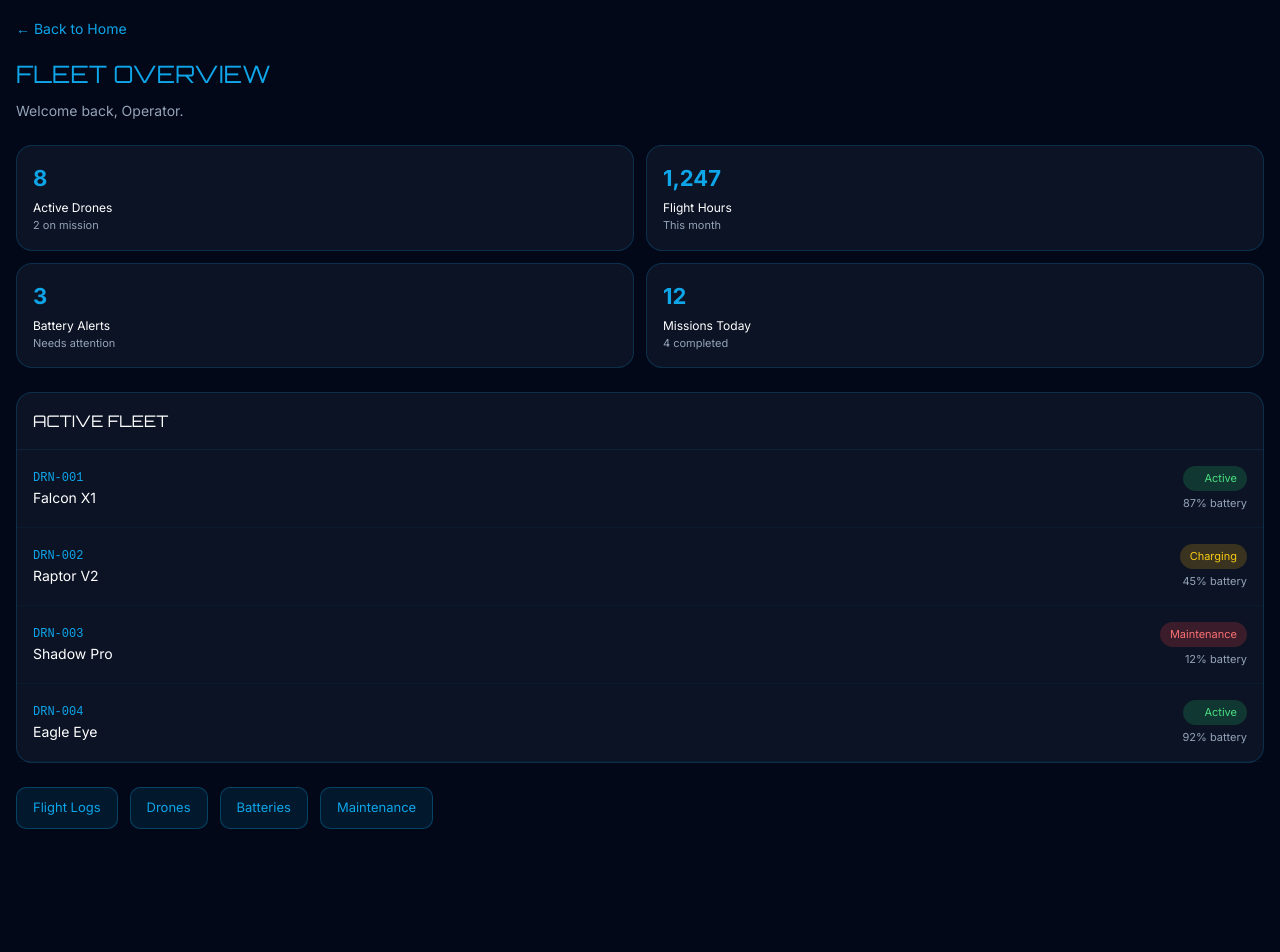
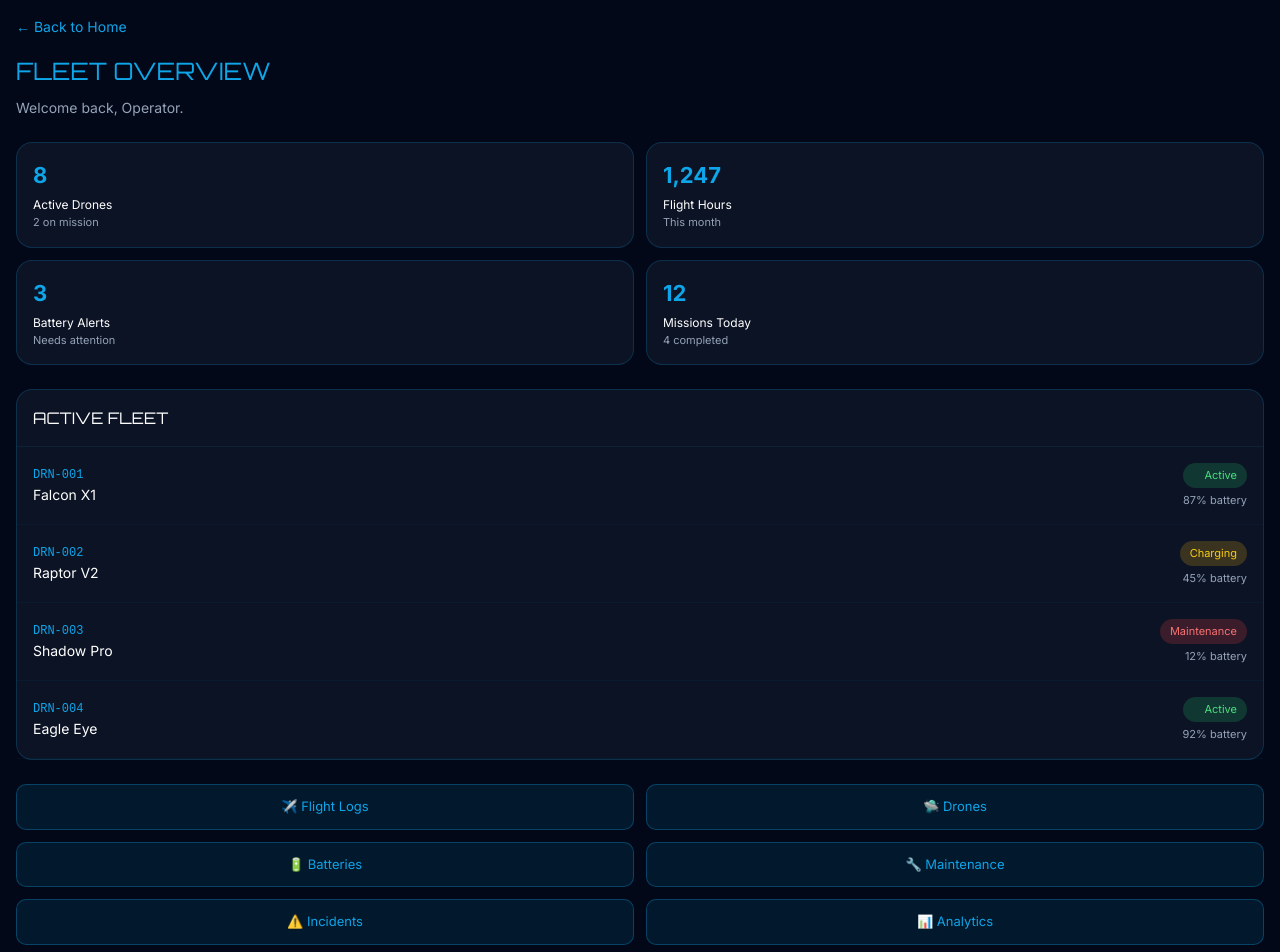
Before and after one commit to DRONE0PS/droneops-apps, a Next.js app: page /droneops-apps/dashboard in a window 1280 px wide. Shown: the top 952 px of the page. Before the commit the page ends 845 px from the top, so only its background shows below. Built offline with nearby package versions, Linux system fonts and the light colour scheme.

Commit message:
Add home button and nav

```diff
--- a/app/dashboard/page.js
+++ b/app/dashboard/page.js
@@ -1,5 +1,4 @@
 'use client'
-import Link from 'next/link'
 
 export default function Dashboard() {
   const metrics = [
@@ -18,9 +17,11 @@ export default function Dashboard() {
 
   return (
     <main style={{background:'#020817',minHeight:'100vh',color:'white',padding:'16px'}}>
-      <div style={{marginBottom:'16px'}}>
-        <a href='/droneops-apps/' style={{color:'#0ea5e9',fontSize:'14px',textDecoration:'none'}}>← Back to Home</a>
-      </div>
+
+      <a href="/droneops-apps/" style={{color:'#0ea5e9',fontSize:'14px',textDecoration:'none',display:'block',marginBottom:'16px'}}>
+        ← Back to Home
+      </a>
+
       <div style={{marginBottom:'24px'}}>
         <h1 style={{color:'#0ea5e9',fontSize:'24px',marginBottom:'8px'}}>FLEET OVERVIEW</h1>
         <p style={{color:'#94a3b8',fontSize:'14px'}}>Welcome back, Operator.</p>
@@ -61,18 +62,21 @@ export default function Dashboard() {
         ))}
       </div>
 
-      <div style={{display:'flex',gap:'12px',flexWrap:'wrap'}}>
+      <div style={{display:'grid',gridTemplateColumns:'1fr 1fr',gap:'12px'}}>
         {[
-          {label:'Flight Logs', href:'/dashboard/flights'},
-          {label:'Drones', href:'/dashboard/drones'},
-          {label:'Batteries', href:'/dashboard/batteries'},
-          {label:'Maintenance', href:'/dashboard/maintenance'},
+          {label:'✈️ Flight Logs', href:'/droneops-apps/dashboard/flights'},
+          {label:'🛸 Drones', href:'/droneops-apps/dashboard/drones'},
+          {label:'🔋 Batteries', href:'/droneops-apps/dashboard/batteries'},
+          {label:'🔧 Maintenance', href:'/droneops-apps/dashboard/maintenance'},
+          {label:'⚠️ Incidents', href:'/droneops-apps/dashboard/incidents'},
+          {label:'📊 Analytics', href:'/droneops-apps/dashboard/analytics'},
         ].map((item,i) => (
-          <Link key={i} href={item.href} style={{background:'rgba(14,165,233,0.1)',border:'1px solid rgba(14,165,233,0.3)',color:'#0ea5e9',padding:'10px 16px',borderRadius:'10px',fontSize:'13px',textDecoration:'none'}}>
+          <a key={i} href={item.href} style={{background:'rgba(14,165,233,0.1)',border:'1px solid rgba(14,165,233,0.3)',color:'#0ea5e9',padding:'12px 16px',borderRadius:'10px',fontSize:'13px',textDecoration:'none',textAlign:'center'}}>
             {item.label}
-          </Link>
+          </a>
         ))}
       </div>
+
     </main>
   )
 }
```
